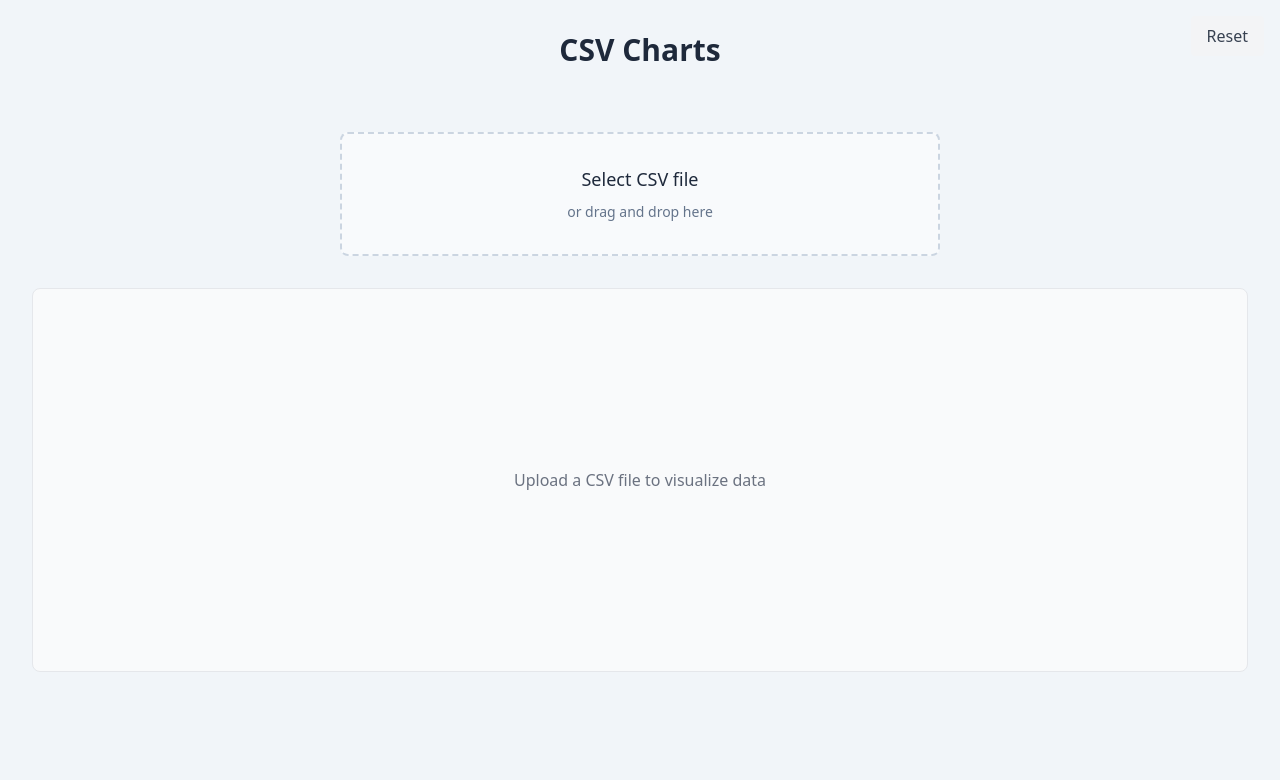
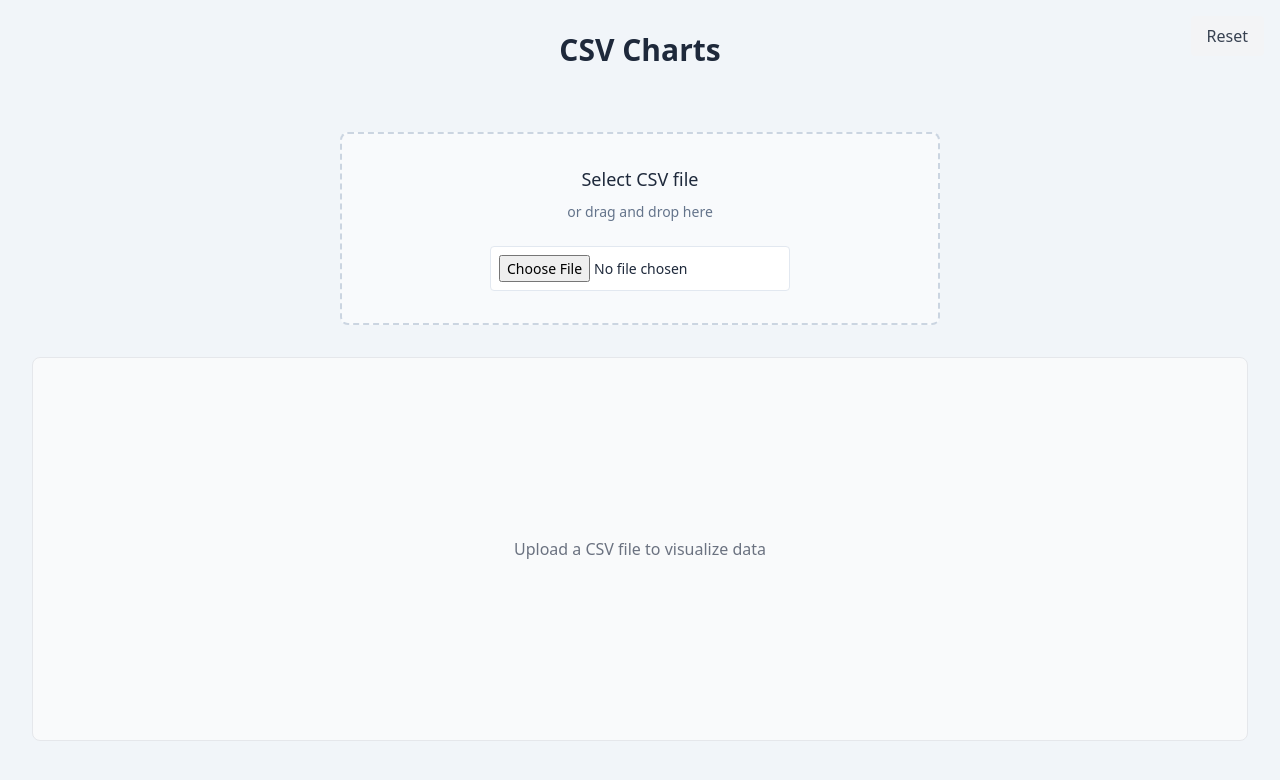
Before and after one commit to rufusNevigan/csv-charts, a React (Vite) app: page / in a window 1280 px wide. Shown: the top 780 px of the page. Built offline with nearby package versions, Linux system fonts and the light colour scheme.

Commit message:
fix: add error/warning messages and fix file input visibility

```diff
--- a/src/App.tsx
+++ b/src/App.tsx
@@ -7,10 +7,12 @@ import useDataset from './contexts/useDataset';
 import AppErrorBoundary from './components/AppErrorBoundary';
 import LoadingOverlay from './components/LoadingOverlay';
 import ResetButton from './components/ResetButton';
+import ErrorMessage from './components/ErrorMessage';
+import WarningMessage from './components/WarningMessage';
 
 function AppContent(): JSX.Element {
   const { state } = useDataset();
-  const { loading } = state;
+  const { loading, error, warning } = state;
 
   return (
     <>
@@ -19,6 +21,8 @@ function AppContent(): JSX.Element {
       <main className="h-screen flex flex-col items-center justify-start bg-slate-100 p-8">
         <h1 className="text-3xl font-semibold mb-8">CSV Charts</h1>
         <FilePicker />
+        {error && <ErrorMessage message={error} />}
+        {warning && <WarningMessage message={warning} />}
         <ColumnSelector />
         <ChartCanvas />
       </main>
--- /dev/null
+++ b/src/components/ErrorMessage.tsx
@@ -0,0 +1,20 @@
+interface ErrorMessageProps {
+  message: string;
+}
+
+function ErrorMessage({ message }: ErrorMessageProps): JSX.Element | null {
+  if (!message) return null;
+
+  return (
+    <div
+      className="bg-red-100 border border-red-400 text-red-700 px-4 py-3 rounded relative mt-4"
+      role="alert"
+      data-testid="error-message"
+    >
+      <strong className="font-bold">Error: </strong>
+      <span className="block sm:inline">{message}</span>
+    </div>
+  );
+}
+
+export default ErrorMessage;
--- a/src/components/FilePicker.css
+++ b/src/components/FilePicker.css
@@ -34,6 +34,18 @@
   color: #64748b;
 }
 
+input[type="file"] {
+  width: 100%;
+  max-width: 300px;
+  margin-top: 1rem;
+  padding: 0.5rem;
+  border: 1px solid #e2e8f0;
+  border-radius: 0.25rem;
+  background-color: white;
+  font-size: 0.875rem;
+  color: #1e293b;
+}
+
 .hidden {
   display: none;
 }
--- a/src/components/FilePicker.tsx
+++ b/src/components/FilePicker.tsx
@@ -46,10 +46,11 @@ function FilePicker({ onFile }: FilePickerProps): JSX.Element {
 
   return (
     <div
-      className={`file-picker ${isDragging ? 'dragging' : ''}`}
+      className={`file-picker bg-slate-50 ${isDragging ? 'bg-blue-50 dragging' : ''}`}
       onDragOver={handleDragOver}
       onDragLeave={handleDragLeave}
       onDrop={handleDrop}
+      data-testid="file-drop-zone"
     >
       <label className="file-picker-label" htmlFor="csv-file">
         <span className="file-picker-text">Select CSV file</span>
@@ -59,7 +60,7 @@ function FilePicker({ onFile }: FilePickerProps): JSX.Element {
           id="csv-file"
           accept=".csv"
           onChange={handleChange}
-          className="hidden"
+          aria-label="Select CSV file"
         />
       </label>
     </div>
--- /dev/null
+++ b/src/components/WarningMessage.tsx
@@ -0,0 +1,20 @@
+interface WarningMessageProps {
+  message: string;
+}
+
+function WarningMessage({ message }: WarningMessageProps): JSX.Element | null {
+  if (!message) return null;
+
+  return (
+    <div
+      className="bg-yellow-100 border border-yellow-400 text-yellow-700 px-4 py-3 rounded relative mt-4"
+      role="alert"
+      data-testid="warning-message"
+    >
+      <strong className="font-bold">Warning: </strong>
+      <span className="block sm:inline">{message}</span>
+    </div>
+  );
+}
+
+export default WarningMessage;
```
